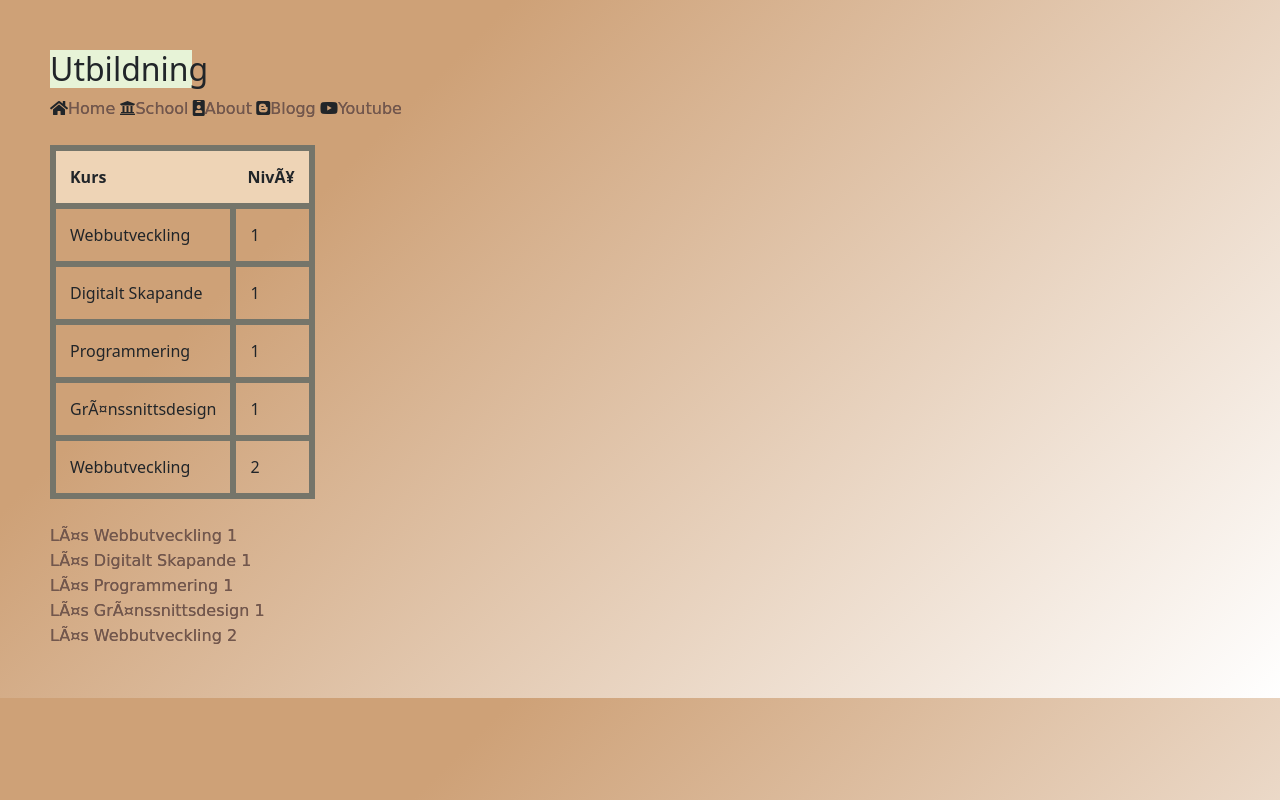
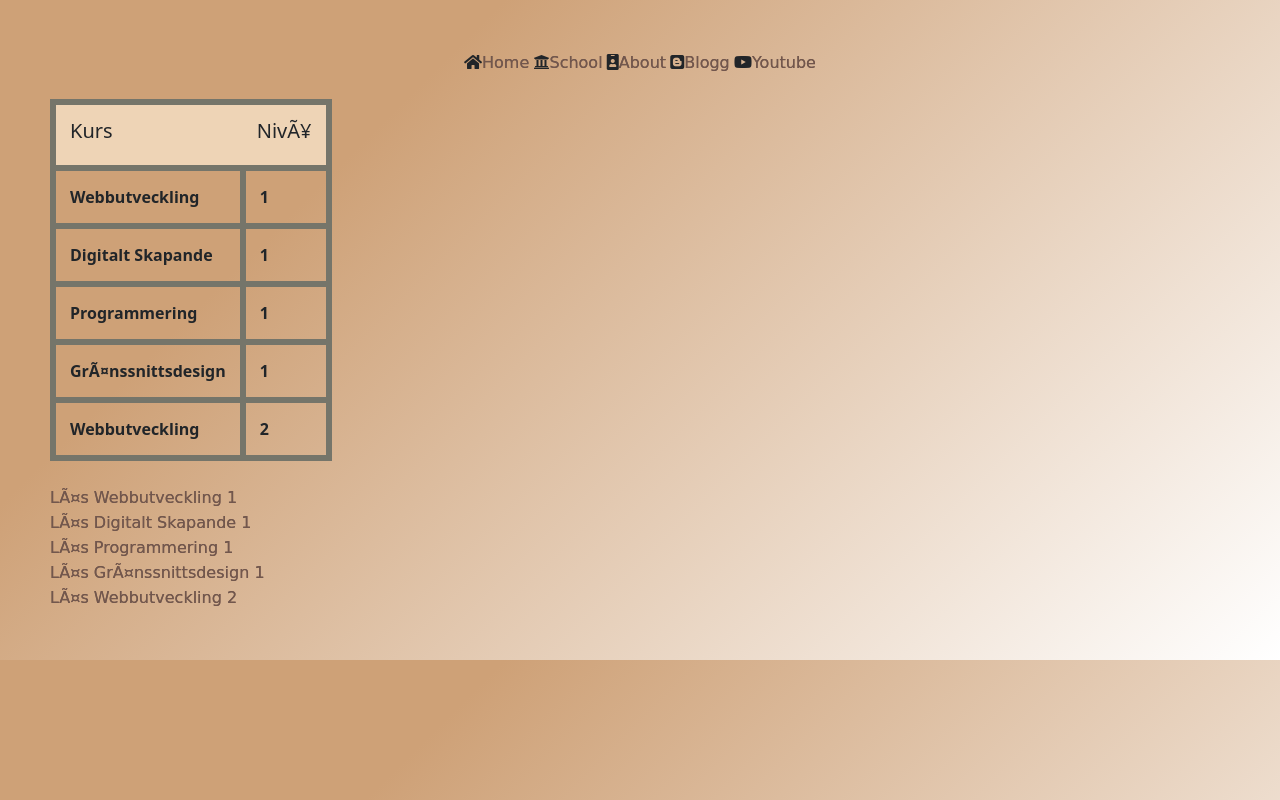
Before and after one commit to Said-Osman/Inl-mningsuppgift, a plain HTML site: page course.html in a window 1280 px wide. Drawn offline with nearby package versions, Linux system fonts and the light colour scheme; a web font is replaced by a local one.

Commit message:
Update course.html

```diff
--- a/course.html
+++ b/course.html
@@ -16,38 +16,39 @@
 </head>
 
 <body>
-    <div class="navigationWrapper">
-        <h2>Utbildning</h2>
-    </div>
-  <span><i class="fas fa-home"></i><a href="about.html">Home</a></span> <span><i class="fas fa-university"></i><a href="course.html">School</a></span> <span><i class="fas fa-id-badge"></i><a
-            href="index.html">About</a></span> <span><i class="fab fa-blogger"></i><a href="blogg.html">Blogg</a></span> <span><i class="fab fa-youtube"></i><a
-            href="other.html">Youtube</a></span>
-    <br>
+   <!-- <div class="navigationWrapper">
+        <h2>Hemsida</h2>
+    </div> -->
+    <div class="pack">
+        <span><i class="fas fa-home"></i><a href="about.html">Home</a></span> <span><i class="fas fa-university"></i><a href="course.html">School</a></span> <span><i class="fas fa-id-badge"></i><a
+                href="index.html">About</a></span> <span><i class="fab fa-blogger"></i><a href="blogg.html">Blogg</a></span> <span><i class="fab fa-youtube"></i><a
+                href="other.html">Youtube</a></span>
+            </div>
     <br>
 <div>
      <table>
         <tr>
-            <th>Kurs</th> <th>Nivå</th>
+            <th><h5>Kurs</h5></th> <th><h5>Nivå</h5></th>
         </tr>
         <tr>
-            <td>Webbutveckling</td>
-            <td>1</td>
+            <td><strong>Webbutveckling</strong></td>
+            <td><strong>1</strong></td>
         </tr>
         <tr>
-            <td>Digitalt Skapande</td>
-            <td>1</td>
+            <td><strong>Digitalt Skapande</strong></td>
+            <td><strong>1</strong></td>
         </tr>
         <tr>
-            <td>Programmering</td>
-            <td>1</td>
+            <td><strong>Programmering</strong></td>
+            <td><strong>1</strong></td>
         </tr>
         <tr>
-            <td>Gränssnittsdesign</td>
-            <td>1</td>
+            <td><strong>Gränssnittsdesign</strong></td>
+            <td><strong>1</strong></td>
         </tr>
         <tr>
-            <td>Webbutveckling</td>
-            <td>2</td>
+            <td><strong>Webbutveckling</strong></td>
+            <td><strong>2</strong></td>
         </tr>
         </table>
         <br>
```
